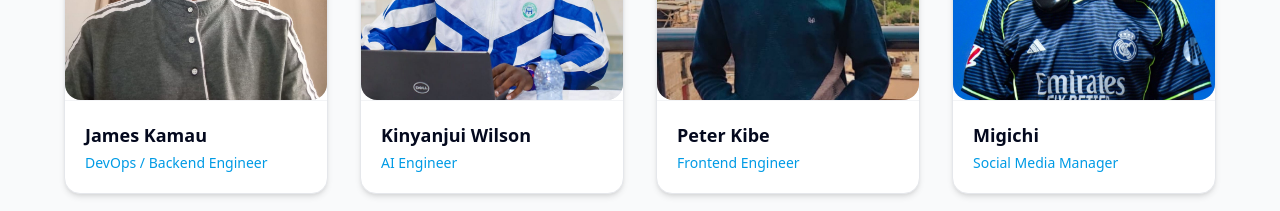
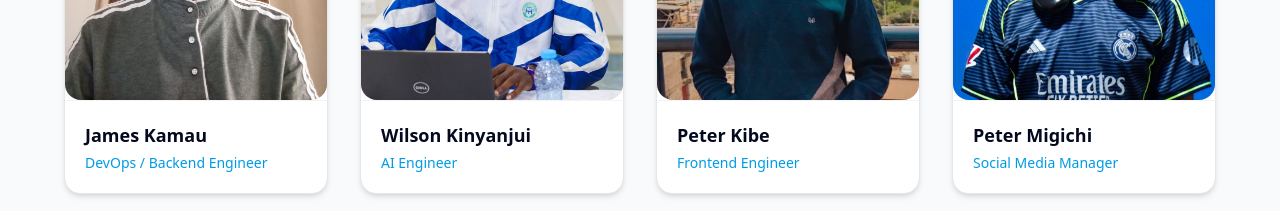
Before and after one commit to HarryKirigwi/phaetex-app, a Next.js app: page / in a window 1280 px wide. Shown: the part 4680-4891 px from the top of the page. Built offline with nearby package versions, Linux system fonts and the light colour scheme; no server answers.

Commit message:
Adjusted names

```diff
--- a/app/components/Team.tsx
+++ b/app/components/Team.tsx
@@ -15,7 +15,7 @@ const teamMembers = [
     image: "/images/james.jpeg",
   },
   {
-    name: "Kinyanjui Wilson",
+    name: "Wilson Kinyanjui",
     role: "AI Engineer",
     image: "/images/kinyanjui.jpeg",
   },
@@ -25,7 +25,7 @@ const teamMembers = [
     image: "/images/kibe.jpeg",
   },
   {
-    name: "Migichi",
+    name: "Peter Migichi",
     role: "Social Media Manager",
     image: "/images/Migichi.jpeg",
   },
```
